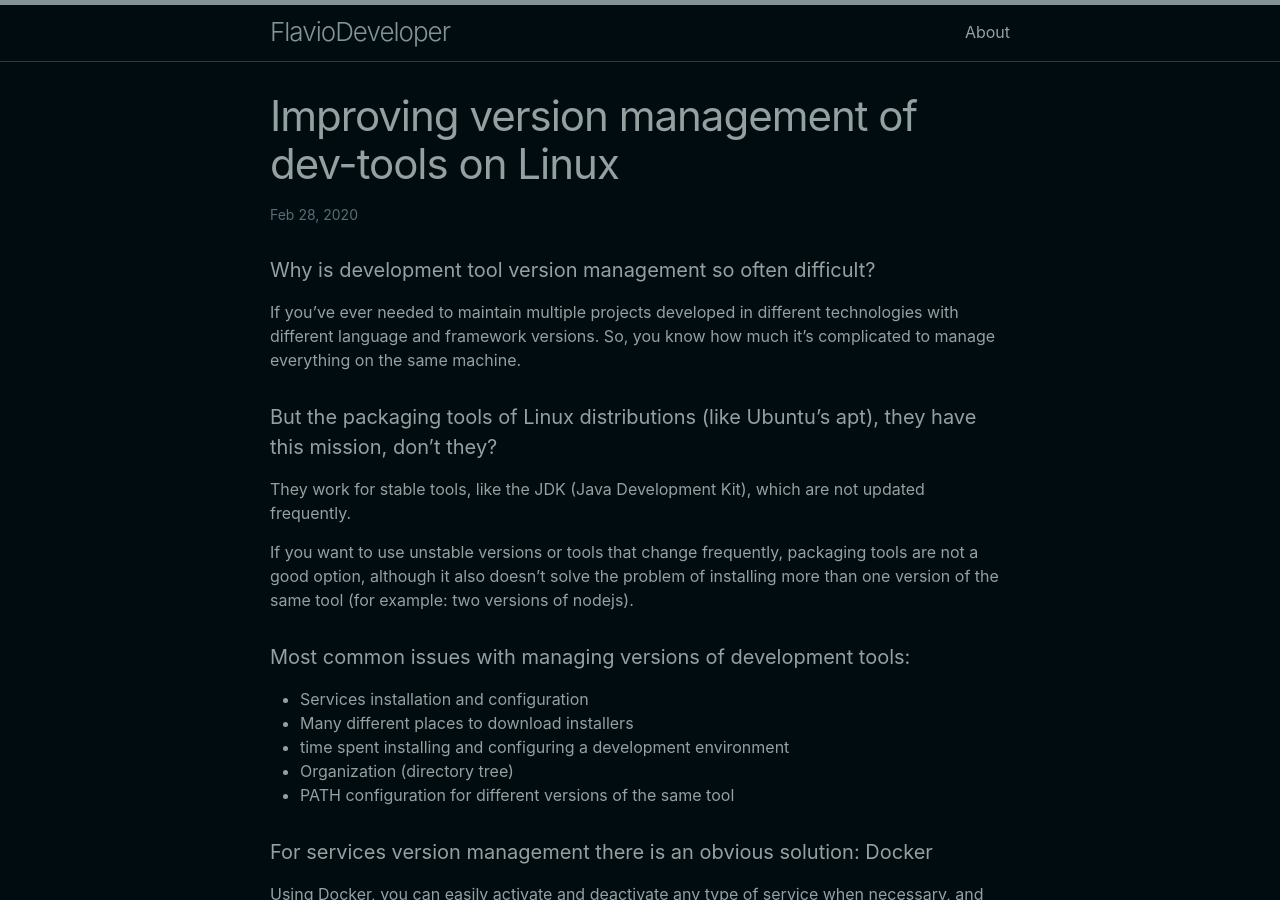
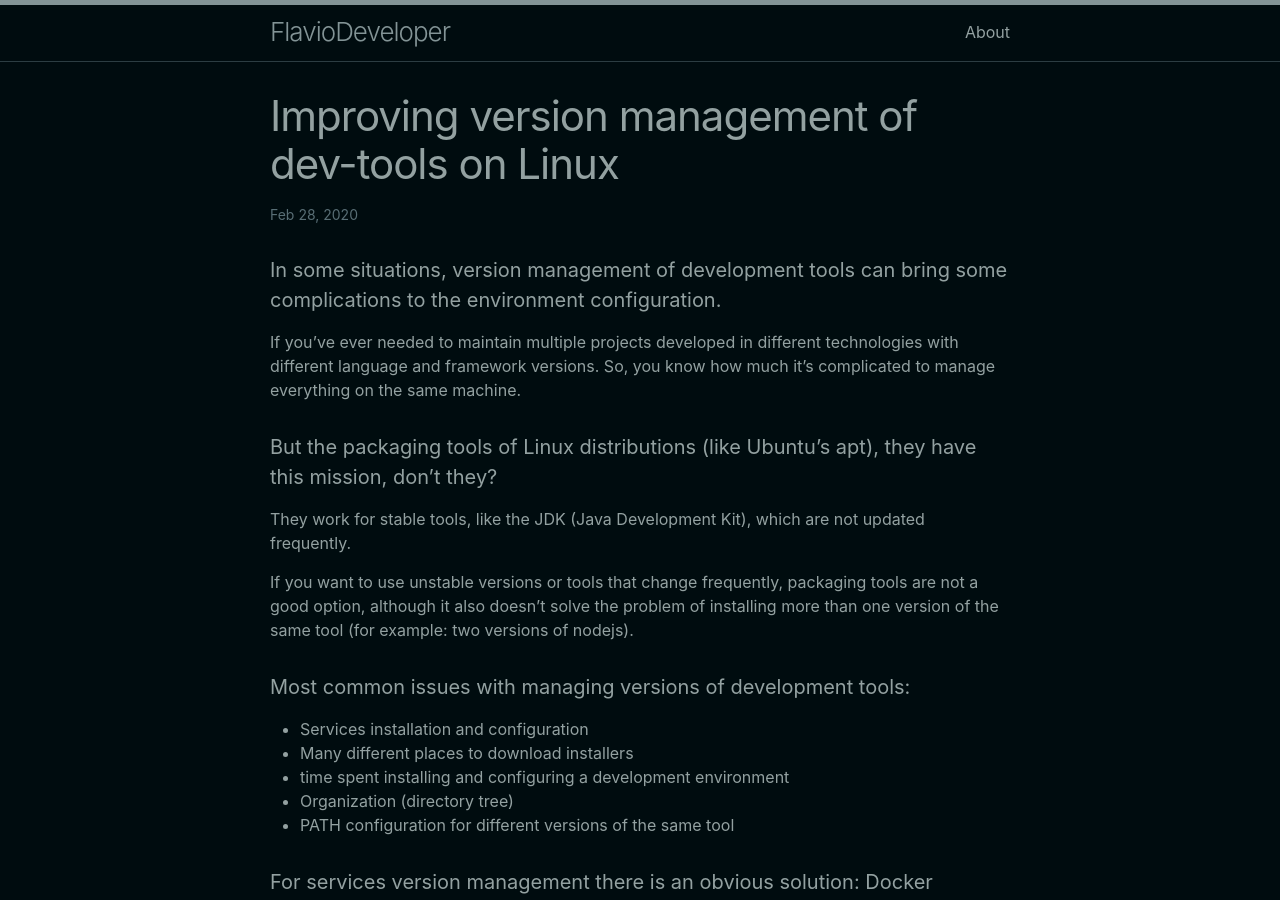
Before and after one commit to flaviodev/blog, a Jekyll site: the page built from _posts/2020-02-27-managing-dev-tools-versions.markdown, in a window 1280 px wide and 900 px high. Built offline with Jekyll 4.4.1, drawn with Linux system fonts in a browser that asks for light colours.

Commit message:
revising text

```diff
--- a/_posts/2020-02-27-managing-dev-tools-versions.markdown
+++ b/_posts/2020-02-27-managing-dev-tools-versions.markdown
@@ -5,7 +5,7 @@ date:   2020-02-27 23:21:59 -0300
 categories: [ideias, dev-env]
 ---
 
-#### Why is development tool version management so often difficult?
+#### In some situations, version management of development tools can bring some complications to the environment configuration.
 If you've ever needed to maintain multiple projects developed in different technologies with different language and framework versions. So, you know how much   it's complicated to manage everything on the same machine.
 
 #### But the packaging tools of Linux distributions (like Ubuntu's apt), they have this mission, don't they?
```
